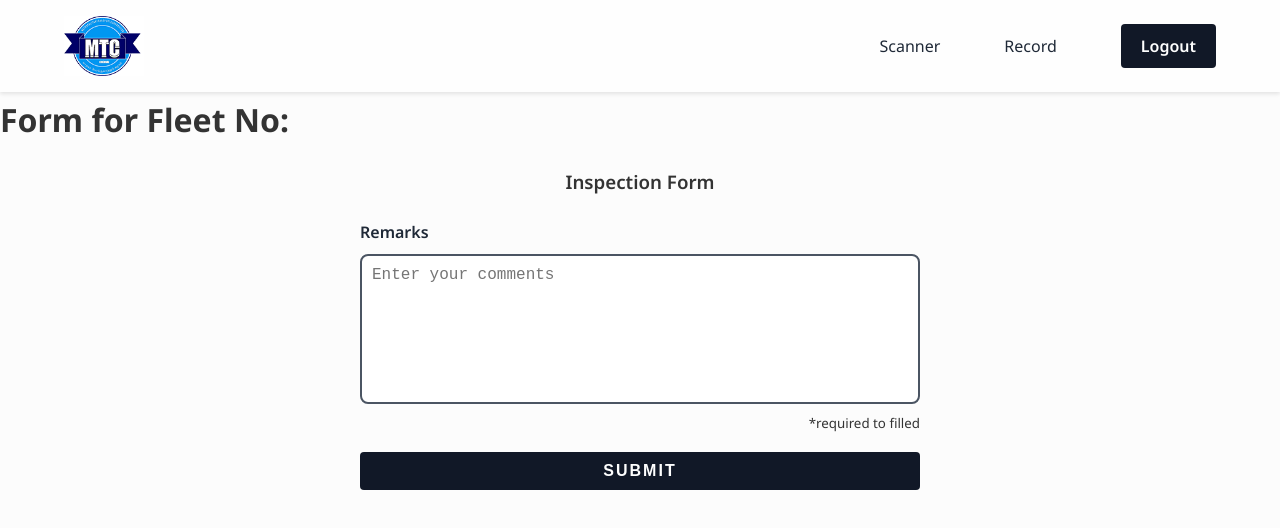
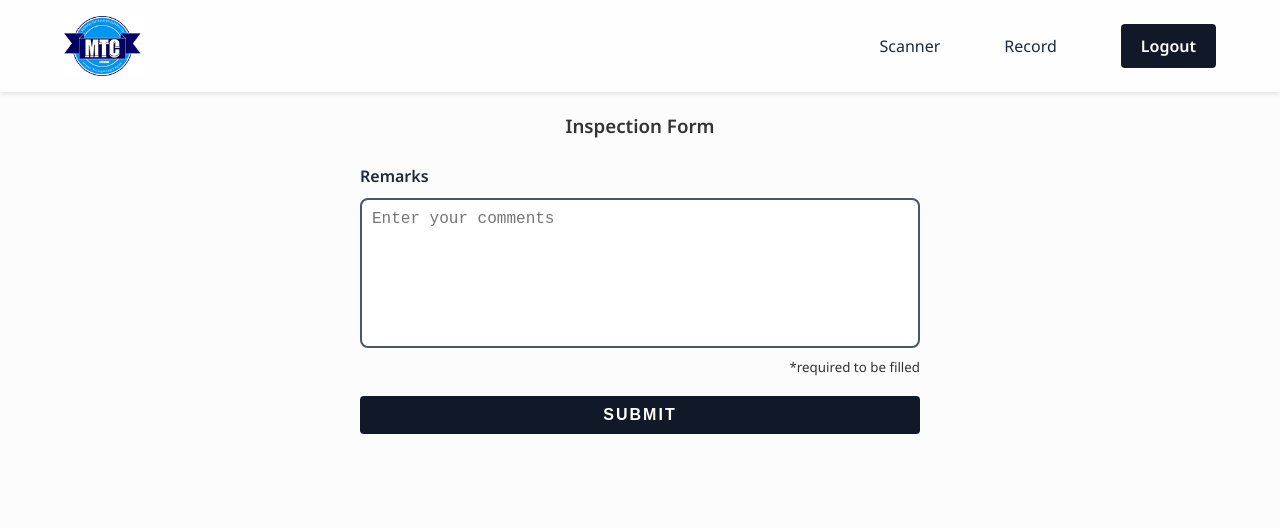
Before and after one commit to Swathyvarushini/MtcReact, a React (Create React App) app: page /formData in a window 1280 px wide. Shown: the top 528 px of the page. Built offline with nearby package versions, Linux system fonts and the light colour scheme; sample sign-in values are in the browser's storage.

Commit message:
form submission

```diff
--- a/src/components/FormData.js
+++ b/src/components/FormData.js
@@ -1,19 +1,10 @@
-import React, { useEffect, useState } from 'react';
+import React from 'react';
 import RemarkForm from './RemarkForm';
 
-const FormData = ({ formData }) => {
-    const [fleetNo, setFleetNo] = useState('');
-
-    useEffect(() => {
-        if (formData && formData.vehicleFleetNumberPojo) {
-            setFleetNo(formData.vehicleFleetNumberPojo);
-        }
-    }, [formData]);
-
+const FormData = ({ username, fleetNumber, token, date }) => {
     return (
         <div>
-            <h1>Form for Fleet No: {fleetNo}</h1>
-            <RemarkForm />
+            <RemarkForm username={username} fleetNumber={fleetNumber} token={token} date={date} />
         </div>
     );
 };
--- a/src/components/RemarkForm.js
+++ b/src/components/RemarkForm.js
@@ -9,8 +9,8 @@ const RemarkForm = ({ username, fleetNumber, token, date }) => {
   const navigate = useNavigate();
 
   const handleInputChange = (e) => {
-    const { name, value } = e.target;
-    setRemarks({ ...remarks, [name]: value });
+    const value = e.target.value;
+    setRemarks(value);
     setIsSubmitDisabled(value.length <= 50);
   };
 
@@ -40,17 +40,25 @@ const RemarkForm = ({ username, fleetNumber, token, date }) => {
       alert('Error submitting form');
     }
   };
+
   return (
     <div className='container-fluid remark-container'>
       <h3 className='form-title'>Inspection Form</h3>
       <form onSubmit={handleSubmit} className='remark-form'>
         <label htmlFor='remarks' className='form-label'>Remarks</label>
-        <textarea name="remarks" id="remark" className='form-textarea' placeholder='Enter your comments' value={remarks} onChange={handleInputChange}></textarea>
-        <small className='info-text'>*required to filled</small>
+        <textarea
+          name="remarks"
+          id="remarks"
+          className='form-textarea'
+          placeholder='Enter your comments'
+          value={remarks}
+          onChange={handleInputChange}
+        ></textarea>
+        <small className='info-text'>*required to be filled</small>
         <button type="submit" className='form-btn' disabled={isSubmitDisabled}>Submit</button>
       </form>
     </div>
   );
-}
+};
 
 export default RemarkForm;
--- a/src/pages/User/Form.js
+++ b/src/pages/User/Form.js
@@ -1,5 +1,4 @@
 import React, { useEffect, useState } from 'react';
-import RemarkForm from '../../components/RemarkForm';
 import icon from '../../assets/images/newlogo.png';
 import axios from 'axios';
 import CONFIG from '../../Config';
@@ -11,27 +10,23 @@ export default function Form() {
   const location = useLocation();
   const [currentDate, setCurrentDate] = useState('');
   const [username, setUsername] = useState('');
-  const [formData, setFormData] = useState({});
+  const [fleetNumber, setFleetNumber] = useState('');
   const userInfo = useSelector((state) => state.user.userInfo);
-  console.log(userInfo);
-
 
   useEffect(() => {
     const params = new URLSearchParams(location.search);
     const dataParam = params.get('data');
-    console.log('Raw data from URL:', dataParam);
     if (dataParam) {
       try {
         const decodedData = decodeURIComponent(dataParam);
         const parsedData = JSON.parse(decodedData);
-        setFormData(parsedData);
+        setFleetNumber(parsedData.vehicleFleetNumberPojo);
       } catch (error) {
         console.error('Error parsing data from URL:', error);
       }
     }
 
     const token = localStorage.getItem('token');
-
     axios.get(`${CONFIG.URL}/user/profile`, {
       headers: {
         'Authorization': `Bearer ${token}`,
@@ -54,23 +49,20 @@ export default function Form() {
   }, [location]);
 
   return (
-    <>
     <section className='container-fluid form-container'>
       <div className='form-header'>
         <img src={icon} alt="icon" className='scanner__icon' />
         <h1 className='scanner__title'>MTC-THAMBARAM</h1>
         <div className="form__username">
-            <p>{`Staff.No: ${userInfo.staffNumberPojo}`}</p>
-            <p>{`Name: ${userInfo.staffNamePojo}`}</p>
-            <p>{`Fleet.No: ${formData.vehicleFleetNumberPojo}`}</p>
+          <p>{`Staff.No: ${userInfo.staffNumber}`}</p>
+          <p>{`Name: ${userInfo.staffName}`}</p>
+          <p>{`Fleet.No: ${fleetNumber}`}</p>
           <p className="form__datetime">{currentDate}</p>
         </div>
-
       </div>
       <div className='form-body'>
-          <FormData formData={formData} />
+        <FormData username={username} fleetNumber={fleetNumber} token={localStorage.getItem('token')} date={currentDate} />
       </div>
     </section>
-    </>
   );
 }
--- a/src/pages/User/Record.js
+++ b/src/pages/User/Record.js
@@ -6,4 +6,4 @@ const Record = () => {
   )
 }
 
-export default Record
+export default Record;
```
Lines whose indentation alone changed are shown as unchanged.
